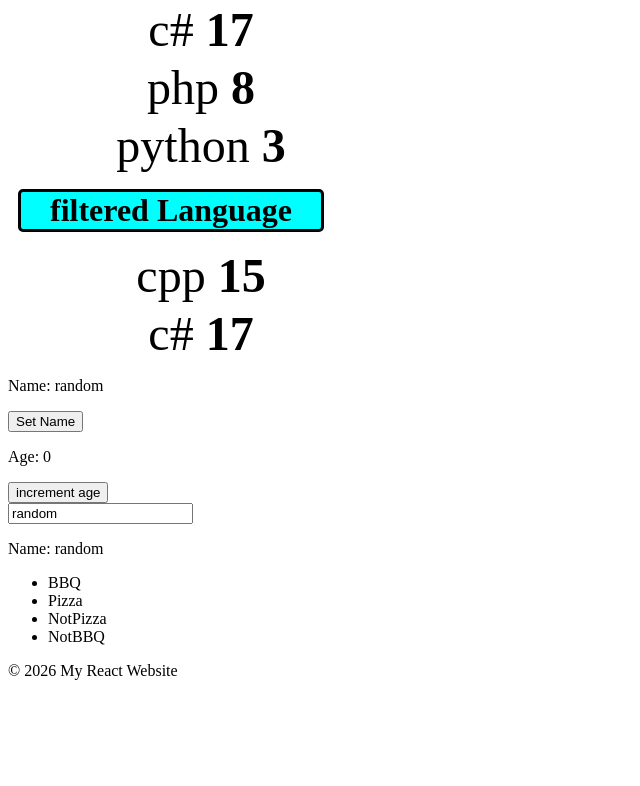
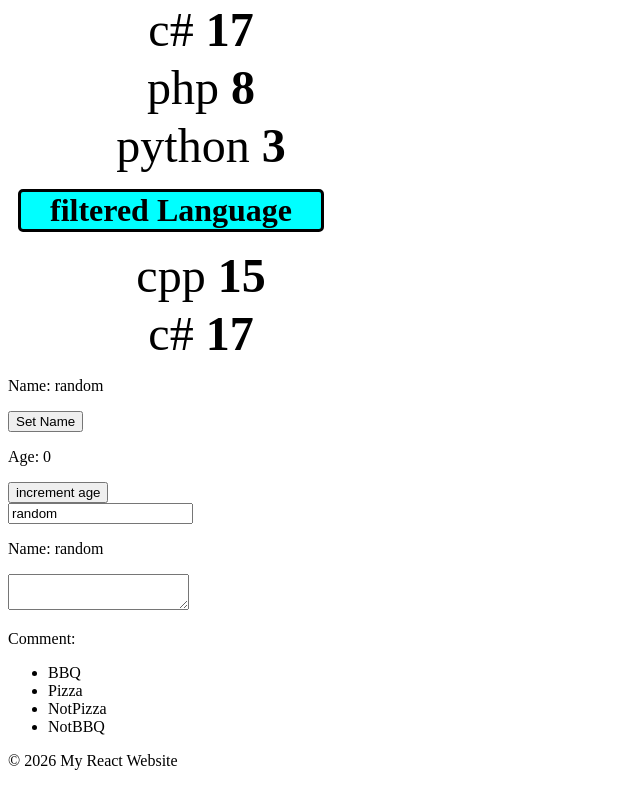
Before and after one commit to comsolodev-1/Learn-React, a React (Vite) app in the folder my-react-app/: page / in a window 1280 px wide. Shown: the part 873-1659 px from the top of the page, without its empty margins (0-640 px from the left). Before the commit the page ends 1569 px from the top, so only its background shows below. Built offline with nearby package versions, Linux system fonts and the light colour scheme.

Commit message:
dsadsadsdasd

```diff
--- a/my-react-app/src/MyNewComponent.jsx
+++ b/my-react-app/src/MyNewComponent.jsx
@@ -10,10 +10,17 @@ function MyNewComponent(){
         setName(event.target.value);
     }
 
+    function handleComment(event){
+        setComment(event.target.value);
+    }
+
     return(
         <div>
             <input value={name} onChange={handleName}/>
             <p>Name: {name}</p>
+
+            <textarea value={comment} onChange={handleComment}></textarea>
+            <p>Comment: {comment}</p>
         </div>
     );
 }
```
